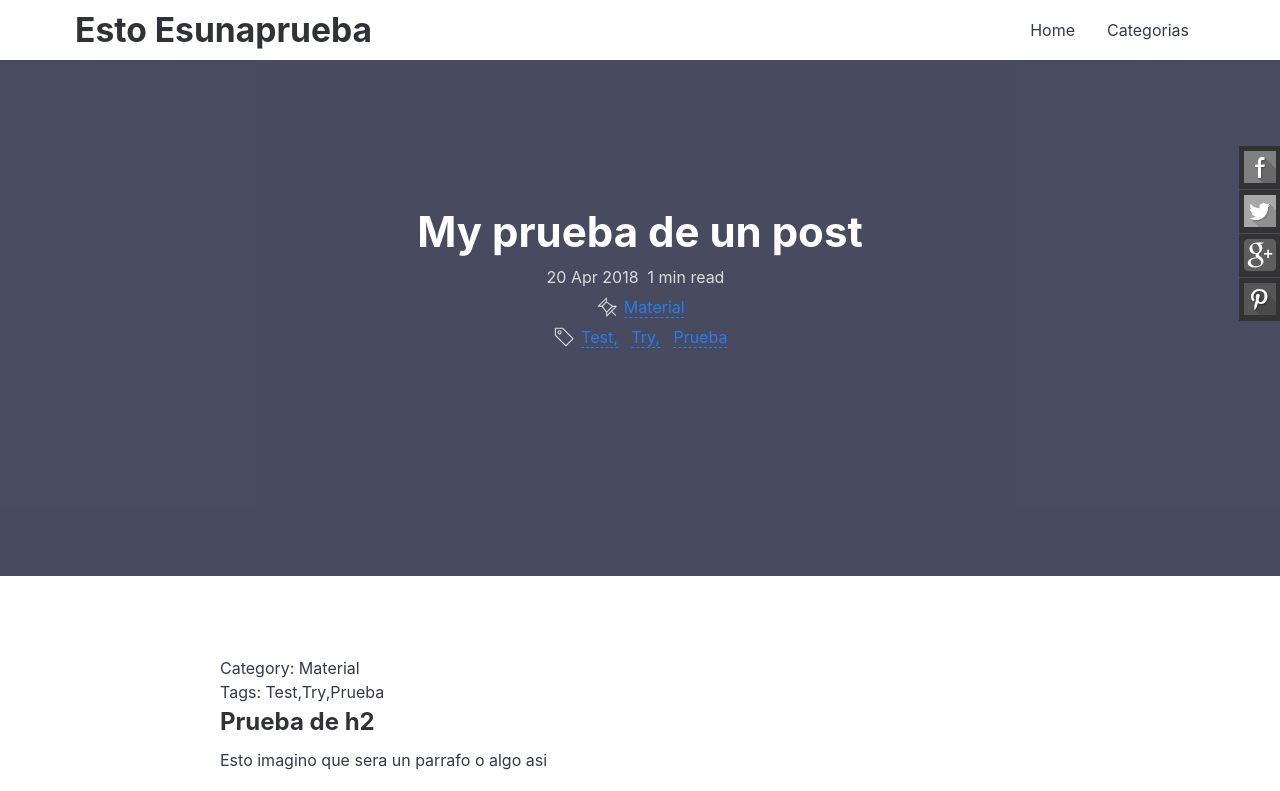
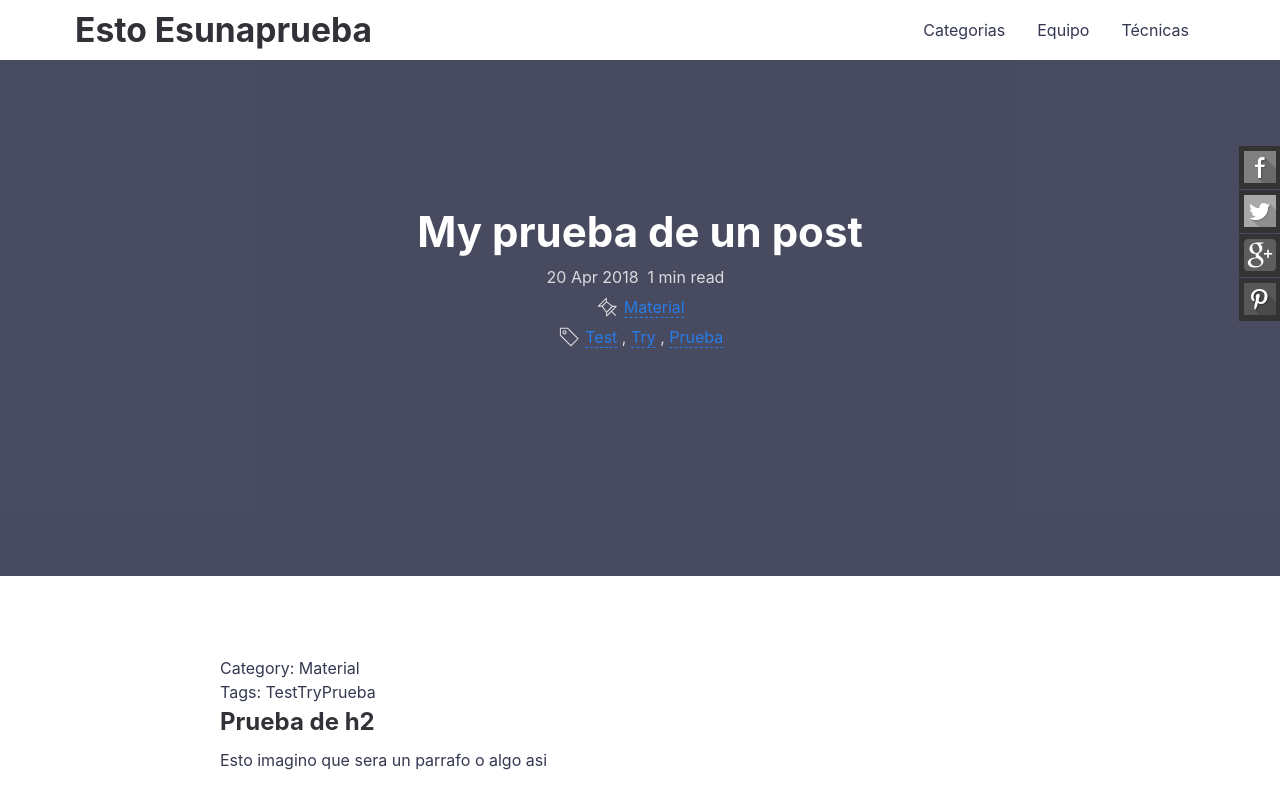
Before and after one commit to todosp/tdps, a Jekyll site: the page built from _posts/2018-04-20-prueba-post.md, in a window 1280 px wide. Shown: the top 791 px of the page. Built offline with Jekyll 4.4.1, drawn with Linux system fonts in a browser that asks for light colours; comment, search, counter and statistics services are not loaded.

Commit message:
last changes

```diff
--- a/_config.yml
+++ b/_config.yml
@@ -20,7 +20,7 @@ social:
     - https://keybase.io/benbalter
 
 disqus:
-  shortname: es_supervivencia # to enable comments replace with your_disqus_shortname
+  shortname: asdad  # to enable comments replace with your_disqus_shortname
 
 # Build settings
 markdown: kramdown
--- a/_includes/header.html
+++ b/_includes/header.html
@@ -9,9 +9,15 @@
       </a>
       <nav class="header__links">
         <div class="container header__links-wrapper">
-          <a class="header__link" href="{{ '/' | relative_url }}" itemprop="url"><span itemprop="name">Home</span></a>
+       <!--    <a class="header__link" href="{{ '/' | relative_url }}" itemprop="url"><span itemprop="name">Home</span></a> -->
           <a class="header__link" href="{{ '/categorias' | relative_url }}" itemprop="url">
             <span itemprop="name">Categorias</span>
+          </a>
+          <a class="header__link" href="{{ '/categorias' | relative_url }}" itemprop="url">
+            <span itemprop="name">Equipo</span>
+          </a>
+          <a class="header__link" href="{{ '/categorias' | relative_url }}" itemprop="url">
+            <span itemprop="name">Técnicas</span>
           </a>
         </div>
       </nav>
--- a/_includes/share-page.html
+++ b/_includes/share-page.html
@@ -20,7 +20,7 @@
           </a>
         </li>
         <li>
-          <a href="http://pinterest.com/pin/create/button/?url={{site.url}}&description={{page.title}}">
+          <a href="http://pinterest.com/pin/create/button/?url={{ site.url }}{{ page.url }}&description={{page.title}}" target="_blank" title="Share on Pinterest">
             <img width="32" height="32" title="Share on Pinterest" alt="pinterest icon" src="{{site.url}}/assets/img/icons/pin1.png" />
              <p>Pinterest</p>
           </a>
--- a/_layouts/post.html
+++ b/_layouts/post.html
@@ -44,7 +44,7 @@ layout: compress
           <br>
           {% if page.categories.size > 0 %}
             <span class="tags">
-              <svg class="social__icon rotate-icon" viewBox="0 0 20 20"><path d="M17.592,8.936l-6.531-6.534c-0.593-0.631-0.751-0.245-0.751,0.056l0.002,2.999L5.427,9.075H2.491c-0.839,0-0.162,0.901-0.311,0.752l3.683,3.678l-3.081,3.108c-0.17,0.171-0.17,0.449,0,0.62c0.169,0.17,0.448,0.17,0.618,0l3.098-3.093l3.675,3.685c-0.099-0.099,0.773,0.474,0.773-0.296v-2.965l3.601-4.872l2.734-0.005C17.73,9.688,18.326,9.669,17.592,8.936 M3.534,9.904h1.906l4.659,4.66v1.906L3.534,9.904z M10.522,13.717L6.287,9.48l4.325-3.124l3.088,3.124L10.522,13.717z M14.335,8.845l-3.177-3.177V3.762l5.083,5.083H14.335z"></path></svg>
+              <svg class="social__icon rotate-icon" viewBox="0 0 20 20" width="20px" height="20px"><path d="M17.592,8.936l-6.531-6.534c-0.593-0.631-0.751-0.245-0.751,0.056l0.002,2.999L5.427,9.075H2.491c-0.839,0-0.162,0.901-0.311,0.752l3.683,3.678l-3.081,3.108c-0.17,0.171-0.17,0.449,0,0.62c0.169,0.17,0.448,0.17,0.618,0l3.098-3.093l3.675,3.685c-0.099-0.099,0.773,0.474,0.773-0.296v-2.965l3.601-4.872l2.734-0.005C17.73,9.688,18.326,9.669,17.592,8.936 M3.534,9.904h1.906l4.659,4.66v1.906L3.534,9.904z M10.522,13.717L6.287,9.48l4.325-3.124l3.088,3.124L10.522,13.717z M14.335,8.845l-3.177-3.177V3.762l5.083,5.083H14.335z"></path></svg>
             </span>
             {% for category in page.categories %}
               <span><a href="{{site.url}}/categorias/{{category|slugize}}">{{ category }}</a></span>
@@ -54,7 +54,7 @@ layout: compress
           <br>
           {% if page.tags.size > 0 %}
             <span class="tags">
-              <svg class="social__icon rotate-icon" viewBox="0 0 20 20">
+              <svg class="social__icon rotate-icon" viewBox="0 0 20 20" width="20px" height="20px">
                 <path d="M17.35,2.219h-5.934c-0.115,0-0.225,0.045-0.307,0.128l-8.762,8.762c-0.171,0.168-0.171,0.443,0,0.611l5.933,5.934c0.167,0.171,0.443,0.169,0.612,0l8.762-8.763c0.083-0.083,0.128-0.192,0.128-0.307V2.651C17.781,2.414,17.587,2.219,17.35,2.219M16.916,8.405l-8.332,8.332l-5.321-5.321l8.333-8.332h5.32V8.405z M13.891,4.367c-0.957,0-1.729,0.772-1.729,1.729c0,0.957,0.771,1.729,1.729,1.729s1.729-0.772,1.729-1.729C15.619,5.14,14.848,4.367,13.891,4.367 M14.502,6.708c-0.326,0.326-0.896,0.326-1.223,0c-0.338-0.342-0.338-0.882,0-1.224c0.342-0.337,0.881-0.337,1.223,0C14.84,5.826,14.84,6.366,14.502,6.708"></path>
               </svg>
             </span>
@@ -62,10 +62,9 @@ layout: compress
               <span>
                 <a href="{{site.url}}/tags/{{tag|slugize}}">{{ tag }}</a>
               </span>
-              {% unless forloop.last %} &nbsp; {% endunless %}
+              {% unless forloop.last %} , {% endunless %}
             {% endfor %}
           {% endif %}
-
         </p>
       </div>
     </div>
--- a/_posts/2018-04-20-prueba-post.md
+++ b/_posts/2018-04-20-prueba-post.md
@@ -5,7 +5,7 @@ summary: Esta es una prueba de como hacer un post y este texto es el resumen.
 featured-img: nikon-d700-pictures
 description: PRuebaaa meta description aaaassa sa dasd asd
 categories: Material
-tags: Test, Try, Prueba
+tags: Test Try Prueba
 redirect_from:
   - prueba-redirect
 ---
--- a/tags/test.html
+++ b/tags/test.html
@@ -0,0 +1 @@
+<h1>hola</h1>
```
Also changed, not shown: index.md (+1 -1 lines).
